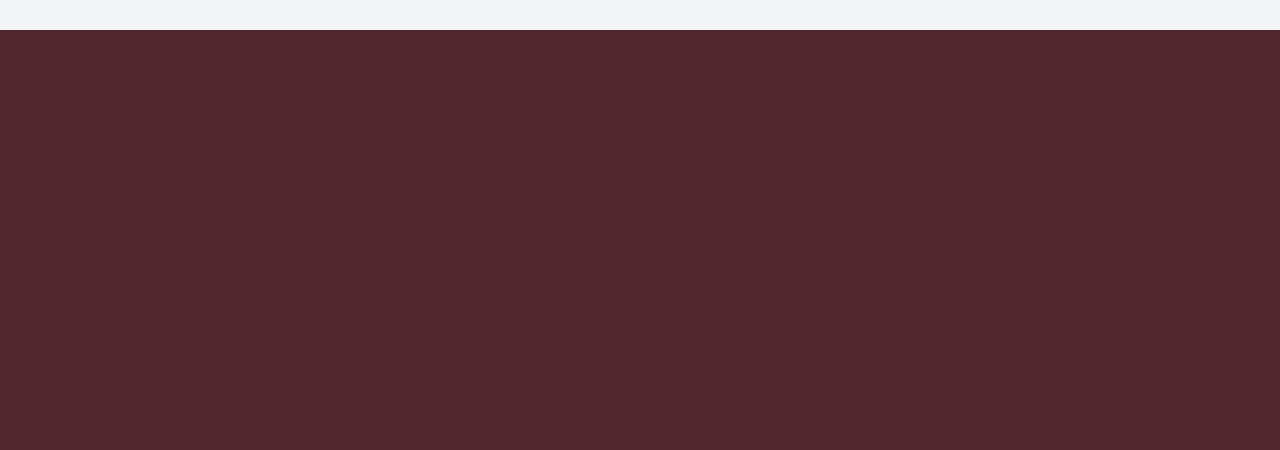
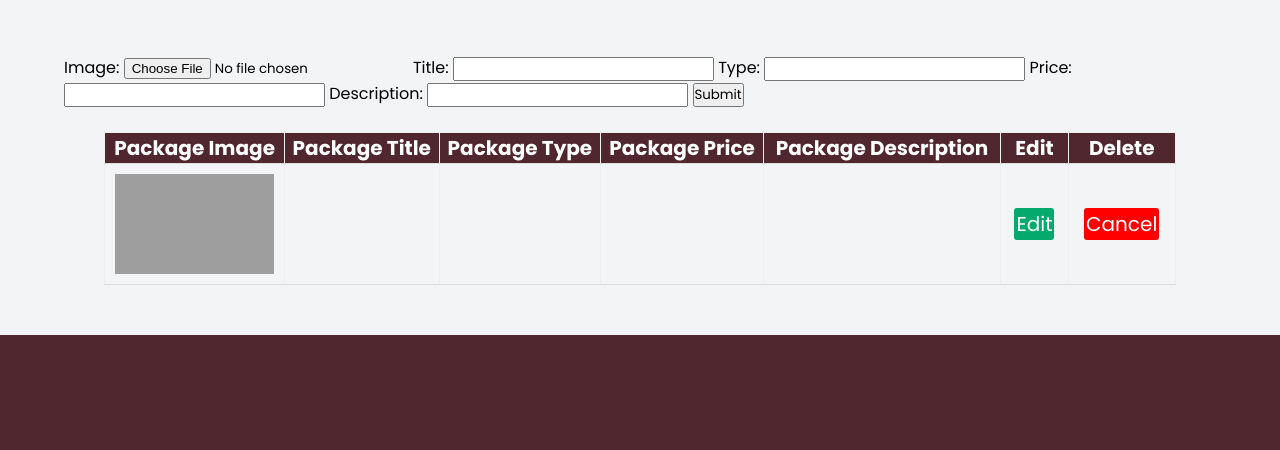
Before and after one commit to Gabbbrielll/siena, a PHP site: page /admin-content.php in a window 1280 px wide. Shown: the part 400-850 px from the top of the page. Run offline with PHP 8.4, Linux system fonts and the light colour scheme; the visitor is signed in with stand-in values (Sample User, id 1); tables that the repository leaves empty or names only in its code hold one stand-in row (values such as "Sample post"); data that the repository does not hold is empty; some libraries are stand-ins or nearby versions; grey boxes are pictures that could not be loaded.

Commit message:
updated admin

```diff
--- a/admin-content.php
+++ b/admin-content.php
@@ -1026,7 +1026,7 @@ if (isset($_GET['error'])) {
                 <td><a class="btnE" href="contentadminedit.php?id=<?php echo $row['Content_ID']; ?>">Edit</a>
               </td>
                 <td>
-                  <a class="btnD" href="contentadmindelete.php?id=<?php echo $row['Content_ID']; ?>">Cancel</a>
+                <a class="btnD" href="#" onclick="confirmDeleteContent(<?php echo $row['Content_ID']; ?>)">Cancel</a>
                 </td>
               </tr>
               <?php
@@ -1034,7 +1034,66 @@ if (isset($_GET['error'])) {
             ?>
           </tbody>
         </table>
+        <br>
       </div>
+
+      <div>
+      <br><br>
+      <div class="contform2">
+      <form id="contentForm2" method="POST" enctype="multipart/form-data" action="packageadminadd.php" onsubmit="return validatePackageForm()">
+        <label>Image: </label><input type="file" name="PackageImage" required>
+        <label>Title: </label><input type="text" name="PackageTitle" required>
+        <label>Type: </label><input type="text" name="PackageType" required>
+        <label>Price: </label><input type="text" name="PackagePrice" required>
+        <label>Description: </label><input type="text" name="PackageDescription" required>
+        <input type="submit" name="Submit">
+      </form>
+      </div>
+      <br>
+      <div class="twrapper">
+        <table border="1">
+          <thead>
+            <th>Package Image</th>
+            <th>Package Title</th>
+            <th>Package Type</th>
+            <th>Package Price</th>
+            <th>Package Description</th>
+            <th>Edit</th>
+            <th>Delete</th>
+          </thead>
+          <tbody>
+            <?php
+            include('packageadminconn.php');
+            $query = mysqli_query($packageadminconn, "select * from `packagetable`");
+            while ($row = mysqli_fetch_array($query)) {
+              ?>
+              <tr>
+                <td><img src="../siena-main/<?php echo $row['PackageImage']; ?>" width="auto" height="100"> </td>
+                <td>
+                  <?php echo $row['PackageTitle']; ?>
+                </td>
+                <td>
+                  <?php echo $row['PackageType']; ?>
+                </td>
+                <td>
+                  <?php echo $row['PackagePrice']; ?>
+                </td>
+                <td>
+                  <?php echo $row['PackageDescription']; ?>
+                </td>
+                <td><a class="btnE" href="packageadminedit.php?id=<?php echo $row['Package_ID']; ?>">Edit</a>
+              </td>
+              <td><a class="btnD" href="#" onclick="confirmDeletePackage(<?php echo $row['Package_ID']; ?>)">Cancel</a>
+              </td>
+              </tr>
+              <?php
+            }
+            ?>
+          </tbody>
+        </table>
+      </div>
+
+
       <!-- Error message display -->
        <!-- pwedeng wala na toh -->
       <?php if (!empty($error_message)): ?>
@@ -1064,6 +1123,33 @@ if (isset($_GET['error'])) {
       }
       return true; // Allow form submission
     }
+
+    function validatePackageForm() {
+      var form = document.getElementById("contentForm2");
+      var title = form.elements["PackageTitle"].value;
+      var type = form.elements["PackageType"].value;
+      var price = form.elements["PackagePrice"].value;
+      var description = form.elements["PackageDescription"].value;
+
+      // Check if any required field is empty
+      if (title.trim() === '' || type.trim() === '' || price.trim() === '' || description.trim() === '') {
+        alert("Please fill out all the required fields.");
+        return false; // Prevent form submission
+      }
+      return true; // Allow form submission
+    }
+
+    function confirmDeleteContent(id) {
+    if (confirm("Are you sure you want to delete this content?")) {
+      window.location.href = 'contentadmindelete.php?id=' + id;
+    }
+  }
+
+  function confirmDeletePackage(id) {
+    if (confirm("Are you sure you want to delete this package?")) {
+      window.location.href = 'packageadmindelete.php?id=' + id;
+    }
+  }
   </script>
 
 </body>
```
